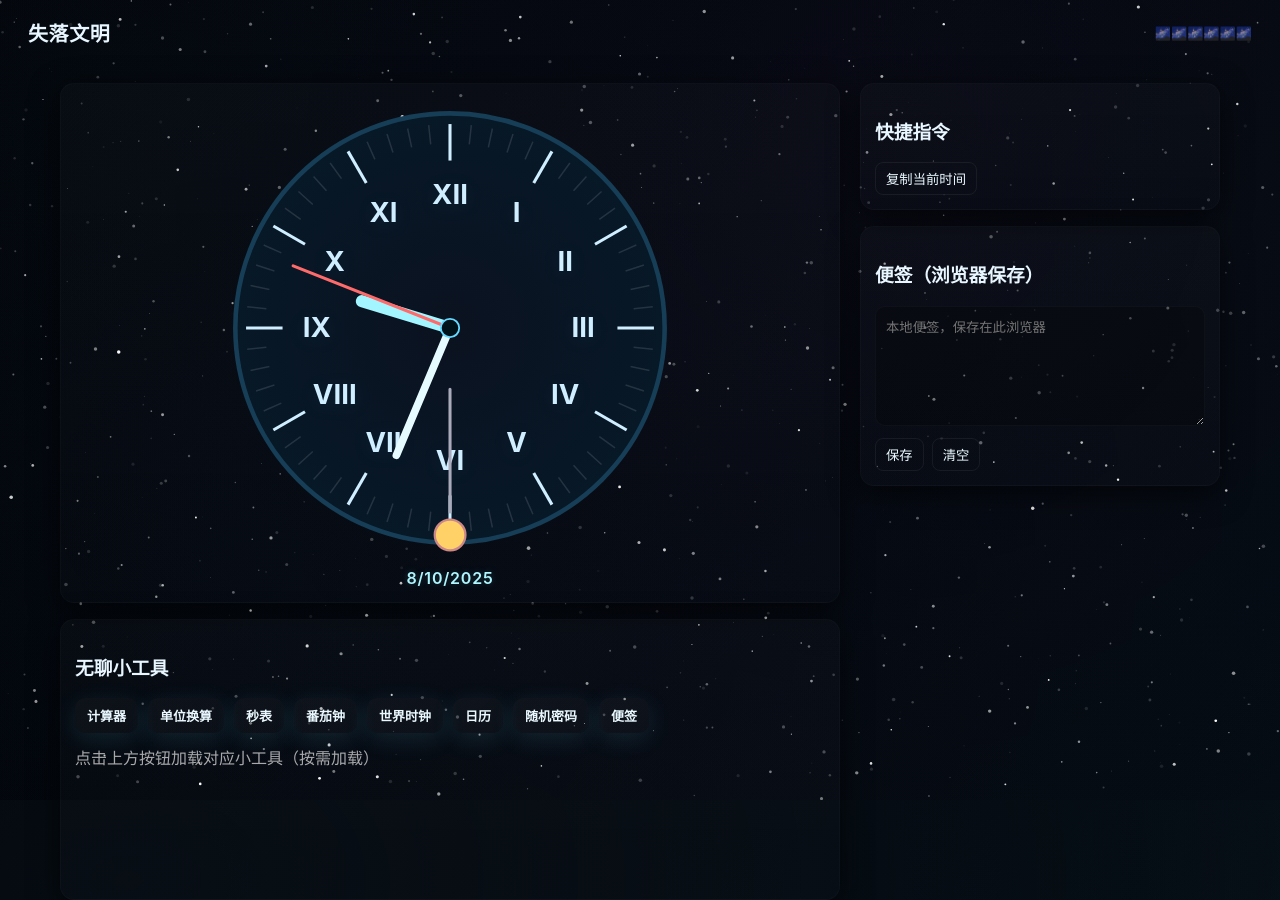
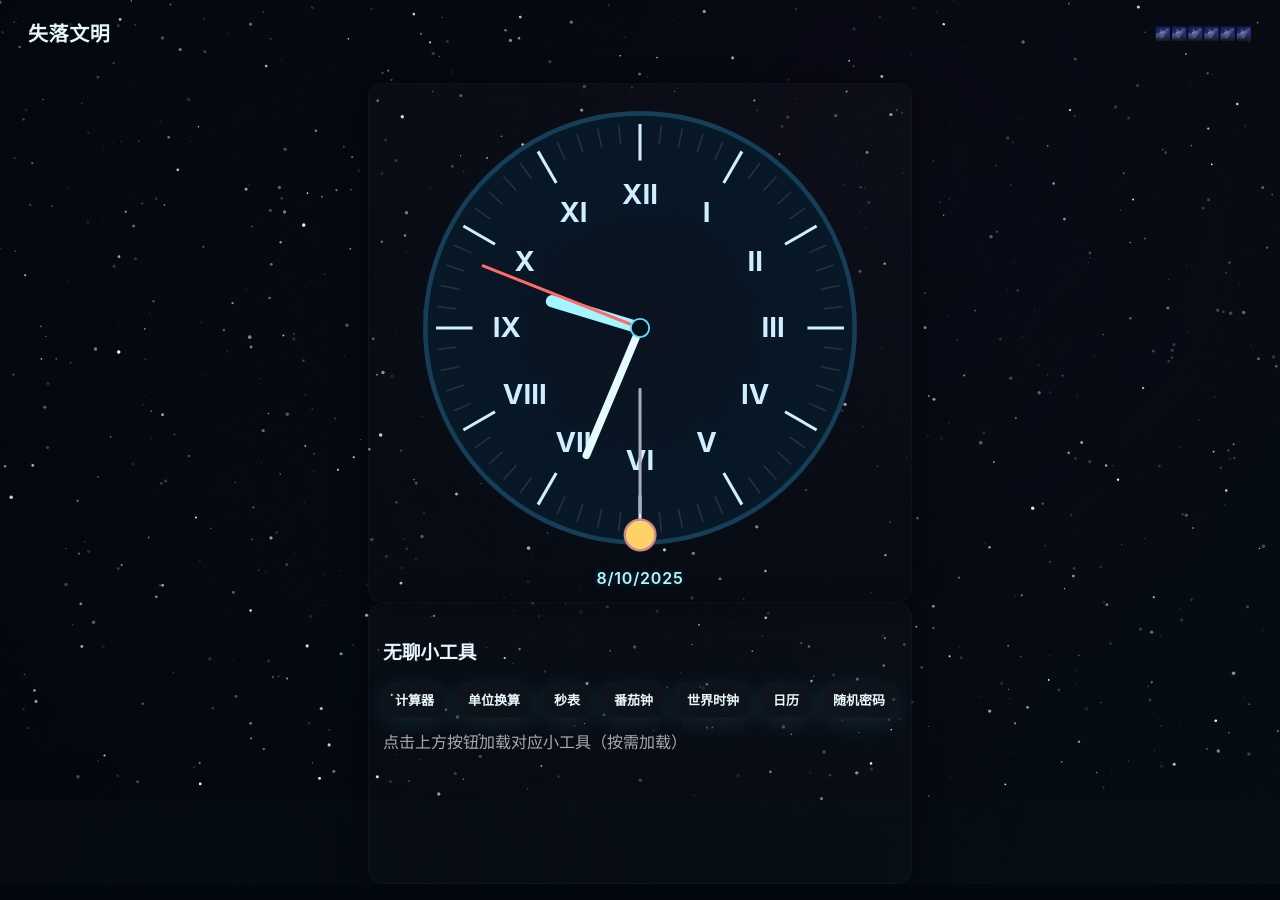
Before and after one commit to slippersheepig/board, a Flask app: page / in a window 1280 px wide. Run offline with Flask 3, Linux system fonts and the light colour scheme.

Commit message:
Update index.html

```diff
--- a/templates/index.html
+++ b/templates/index.html
@@ -15,7 +15,7 @@
   </header>
 
   <main id="container">
-    <section id="leftCol">
+    <div id="centerColumn">
       <div id="clockCard" class="card">
         <!-- SVG 时钟 -->
         <svg id="clockSVG" viewBox="0 0 300 300" class="clockSVG" preserveAspectRatio="xMidYMid meet" aria-label="时钟">
@@ -38,7 +38,7 @@
 
             <g id="marks"></g>
 
-            <g id="hands" filter="">
+            <g id="hands">
               <line id="hourHand" x1="0" y1="0" x2="0" y2="-60" stroke-linecap="round" stroke-width="8" stroke="#a3f6ff"/>
               <line id="minuteHand" x1="0" y1="0" x2="0" y2="-90" stroke-linecap="round" stroke-width="5" stroke="#e6fbff"/>
               <line id="secondHand" x1="0" y1="0" x2="0" y2="-110" stroke-linecap="round" stroke-width="2" stroke="#ff6b6b"/>
@@ -66,30 +66,12 @@
           <button data-tool="worldClocks" class="neon-btn">世界时钟</button>
           <button data-tool="calendar" class="neon-btn">日历</button>
           <button data-tool="passwordGen" class="neon-btn">随机密码</button>
-          <button data-tool="notes" class="neon-btn">便签</button>
         </div>
         <div id="toolArea" class="toolArea">
           <div class="hint">点击上方按钮加载对应小工具</div>
         </div>
       </div>
-    </section>
-
-    <aside id="rightCol">
-      <div class="card quickCard">
-        <h3>快捷指令</h3>
-        <button id="copyTime" class="neon-small">复制当前时间</button>
-        <div id="copyResult" class="muted"></div>
-      </div>
-
-      <div class="card noteCard">
-        <h3>便签（浏览器保存）</h3>
-        <textarea id="noteArea" placeholder="本地便签，保存在此浏览器"></textarea>
-        <div class="noteActions">
-          <button id="noteSave" class="neon-small">保存</button>
-          <button id="noteClear" class="neon-small">清空</button>
-        </div>
-      </div>
-    </aside>
+    </div>
   </main>
 
   <script type="module" src="/static/js/main.js"></script>
```
